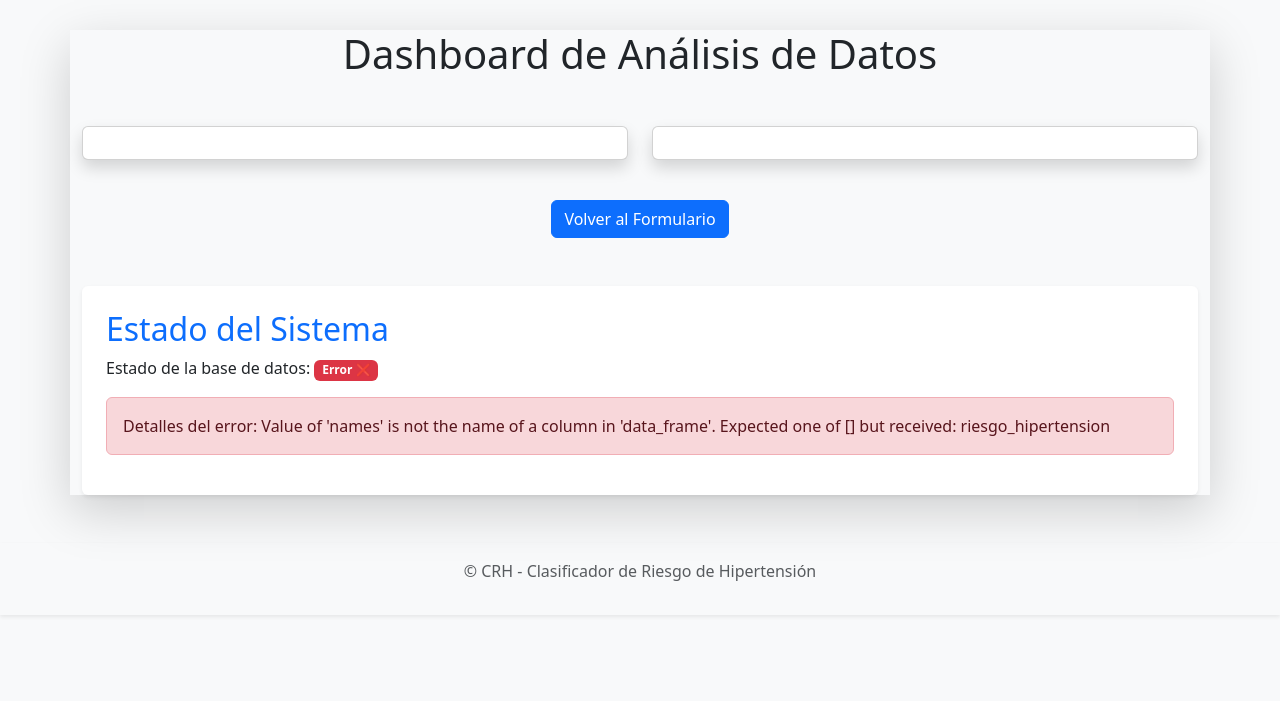
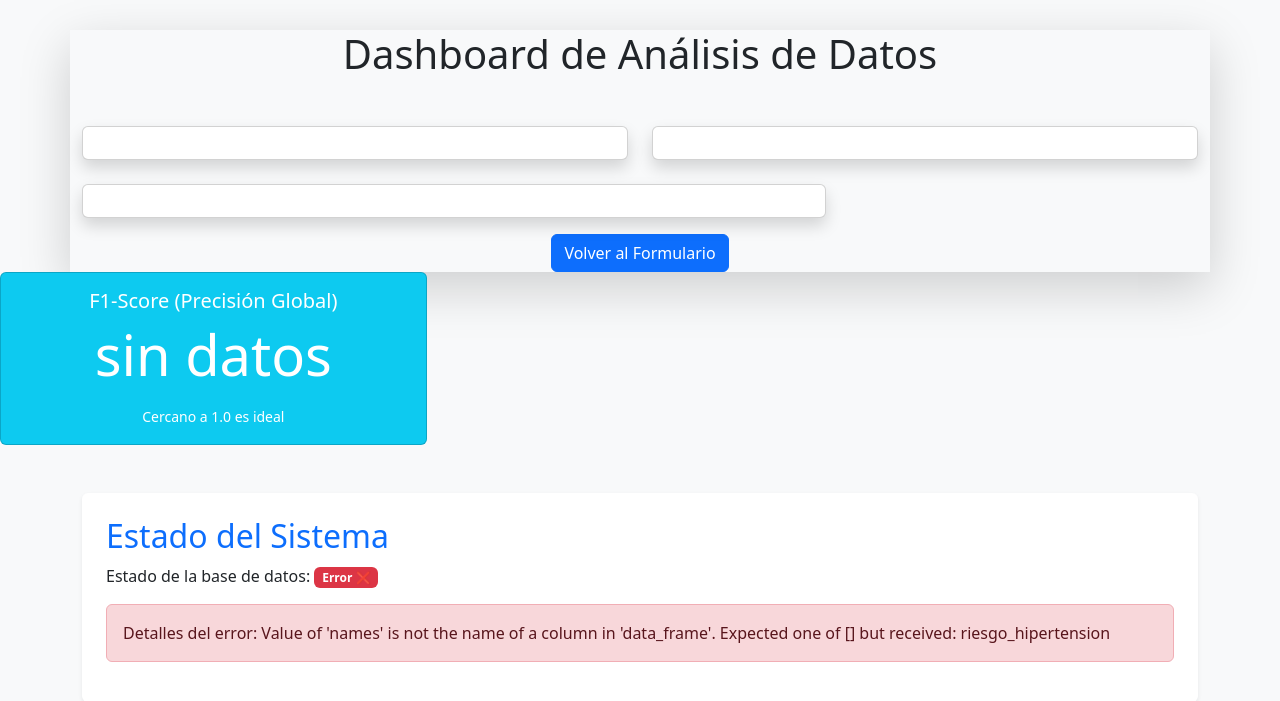
Before and after one commit to FGVe1123/CRH, a Flask app: page /dashboard in a window 1280 px wide. Shown: the part 56-757 px from the top of the page. Before the commit the page ends 674 px from the top, so only its background shows below. Run offline with Flask 3, Linux system fonts and the light colour scheme; data that the repository does not hold is empty; parts of the project's set-up code (start-up, migrations or seed data) failed here and were passed over; some libraries are stand-ins or nearby versions.

Commit message:
correccion archivo .pkl, mejora dashboard

```diff
--- a/app.py
+++ b/app.py
@@ -3,9 +3,10 @@
 import numpy as np
 import pandas as pd
 import plotly.express as px
+import plotly.figure_factory as ff
 import plotly.io as pio
+from sklearn.metrics import confusion_matrix, f1_score
 import db
-
 
 
 
@@ -15,13 +16,33 @@
 app = Flask(__name__)
 
 
+
 #CARGAR EL MODELO
 #El archivo .pkl debe estar en la misma carpeta para funcionar
 try:
     modelo = joblib.load('modelo_hipertension8020.pkl')
-    print("Modelo cargado exitosamente.")
+    df_datos_prueba = pd.read_csv('datos_prueba.csv')
+    print("Modelo y csv cargados exitosamente.")
+
 except:
-    print("Error: No se encontró el archivo 'modelo_hipertension8020.pkl'. Entrénalo primero.")
+    print("Error: No se encuantra uno o variso archivos.")
+
+f1_var_global =0
+matriz_var_global = " "
+#Metricas de evaluación del modelo (PASAR A VISTA ADMINISTRADOR DESPUES)
+X_test = df_datos_prueba.drop('riesgo_hipertension', axis=1)
+y_test = df_datos_prueba['riesgo_hipertension']
+y_prediccion = modelo.predict(X_test)
+f1_global = round(f1_score(y_test, y_prediccion, average='weighted'), 2)
+
+# Generar el gráfico de la matriz
+fig = ff.create_annotated_heatmap(z=confusion_matrix(y_test, y_prediccion),
+                                     x=['Normal', 'Riesgo'],
+                                     y=['Normal', 'Riesgo'],
+                                     colorscale='Blues')
+matriz = pio.to_html(fig, full_html=False)
+fig.show()
+print("Métricas calculadas con éxito.")
 
 @app.route('/')
 def index():
@@ -87,11 +108,8 @@
         graph1_html = pio.to_html(fig1, full_html=False)
         graph2_html = pio.to_html(fig2, full_html=False)
 
-
-
         # ENVIAMOS LOS DATOS A LA PLANTILLA
-        return render_template("dashboard.html", status="Conectado",graph1=graph1_html,graph2=graph2_html)
-
+        return render_template("dashboard.html", status="Conectado",graph1=graph1_html,graph2=graph2_html, f1_score=f1_global,matriz_html=matriz)
     except Exception as e:
         return render_template("dashboard.html", status="Error", error=str(e))
 
--- a/templates/dashboard.html
+++ b/templates/dashboard.html
@@ -22,11 +22,29 @@
         </div>
     </div>
 
+
+        <div class="col-md-8">
+            <div class="card shadow">
+                <div class="card-body">
+                    {{ matriz_html | safe }} <!--SE AGREGA EL GRÁFICO-->
+                </div>
+            </div>
+        </div>
+    </div>
     <div class="text-center mt-3">
         <a href="/formulario" class="btn btn-primary">Volver al Formulario</a>
     </div>
 </div>
 
+<div class="col-md-4">
+    <div class="card text-white bg-info mb-3">
+        <div class="card-body text-center">
+                    <h5 class="card-title">F1-Score (Precisión Global)</h5>
+                    <p class="display-4">{{ f1_score if f1_score else "sin datos"}}</p>
+                    <small>Cercano a 1.0 es ideal</small>
+        </div>
+    </div>
+</div>
 
 <div class="container mt-5">
     <div class="card p-4 shadow-sm border-0">
--- a/templates/plantilla.html
+++ b/templates/plantilla.html
@@ -5,6 +5,7 @@
     <meta name="viewport" content="width=device-width, initial-scale=1.0"> <!--RESPONSIVE-->
     <title>{% block title %}CRH - Clasificador de Riesgo de Hipertensión{% endblock %}</title>
     <link href="https://cdn.jsdelivr.net/npm/bootstrap@5.3.0/dist/css/bootstrap.min.css" rel="stylesheet">
+    <script src="https://cdn.plot.ly/plotly-latest.min.js"></script>
     <style>
         body { background-color: #f8f9fa; }
         .navbar { margin-bottom: 30px; }
```
